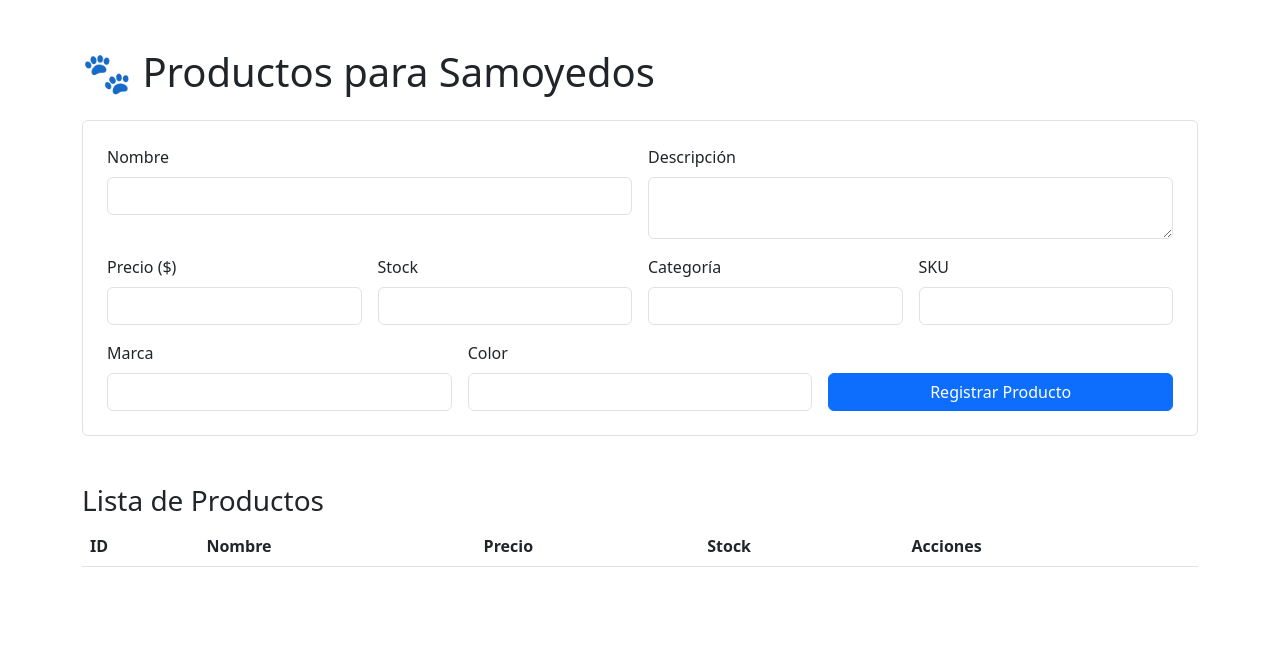
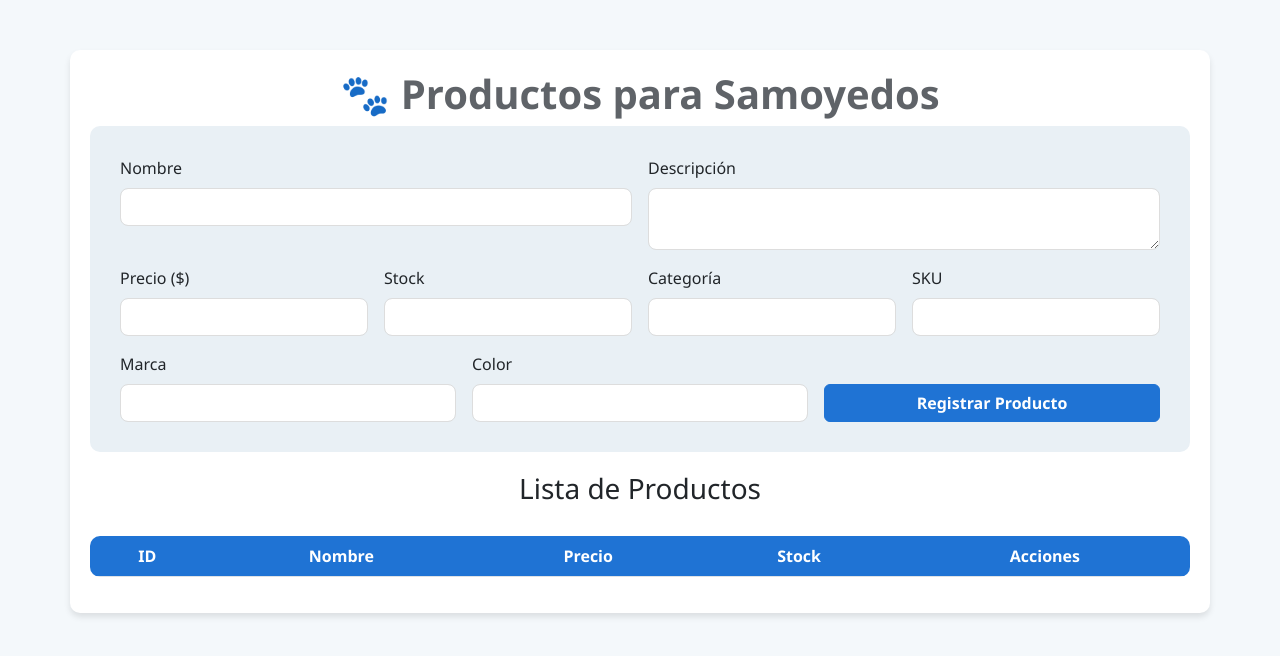
Before and after one commit to PopeyedBird6/PopeyedBird6.github.io, a website: page almita/4/proyecto-samoyedos/public/index.html in a window 1280 px wide. Drawn offline with nearby package versions, Linux system fonts and the light colour scheme; no server answers.

Commit message:
Examen del CRUD2

```diff
--- a/almita/4/proyecto-samoyedos/public/index.html
+++ b/almita/4/proyecto-samoyedos/public/index.html
@@ -6,16 +6,104 @@
     <title>Tienda de Samoyedos</title>
     <link href="https://cdn.jsdelivr.net/npm/bootstrap@5.3.0/dist/css/bootstrap.min.css" rel="stylesheet">
     <style>
-        .table-responsive { margin-top: 20px; }
-        .error-message { color: red; font-size: 0.9em; }
+        body {
+            background-color: #f4f8fb;
+            font-family: 'Segoe UI', Tahoma, Geneva, Verdana, sans-serif;
+        }
+
+        .container {
+            background-color: white;
+            box-shadow: 0 4px 6px rgba(0, 0, 0, 0.1);
+            padding: 20px;
+            border-radius: 10px;
+            margin-top: 50px;
+        }
+
+        h1 {
+            color: #5f6368;
+            font-size: 2.5rem;
+            font-weight: bold;
+            text-align: center;
+        }
+
+        .form-label {
+            font-weight: 500;
+        }
+
+        .btn-primary {
+            background-color: #1f73d4;
+            border-color: #1f73d4;
+            font-weight: bold;
+        }
+
+        .btn-primary:hover {
+            background-color: #155f97;
+            border-color: #155f97;
+        }
+
+        .table {
+            border-radius: 10px;
+            overflow: hidden;
+            margin-top: 30px;
+        }
+
+        .table th {
+            background-color: #1f73d4;
+            color: white;
+        }
+
+        .table-striped tbody tr:nth-child(odd) {
+            background-color: #f8f9fa;
+        }
+
+        .table-striped tbody tr:nth-child(even) {
+            background-color: #ffffff;
+        }
+
+        .table th, .table td {
+            vertical-align: middle;
+            text-align: center;
+        }
+
+        .table td {
+            padding: 10px;
+        }
+
+        .table button {
+            width: 80px;
+        }
+
+        .error-message {
+            color: #dc3545;
+            font-size: 0.9em;
+        }
+
+        .form-control {
+            border-radius: 8px;
+            border: 1px solid #ddd;
+        }
+
+        .form-control:focus {
+            border-color: #1f73d4;
+            box-shadow: 0 0 5px rgba(31, 115, 212, 0.5);
+        }
+
+        .form-container {
+            background-color: #e9f0f5;
+            border-radius: 10px;
+            padding: 30px;
+        }
+
+        .table-responsive {
+            margin-top: 20px;
+        }
     </style>
 </head>
 <body>
-    <div class="container mt-5">
-        <h1 class="mb-4">🐾 Productos para Samoyedos</h1>
+    <div class="container">
+        <h1>🐾 Productos para Samoyedos</h1>
 
-
-        <form id="formProducto" class="mb-5 border p-4 rounded">
+        <form id="formProducto" class="form-container">
             <div class="row g-3">
                 <div class="col-md-6">
                     <label class="form-label">Nombre</label>
@@ -57,7 +145,7 @@
 
         <!-- Tabla de Productos -->
         <div class="table-responsive">
-            <h3>Lista de Productos</h3>
+            <h3 class="text-center">Lista de Productos</h3>
             <table class="table table-striped">
                 <thead>
                     <tr>
```
